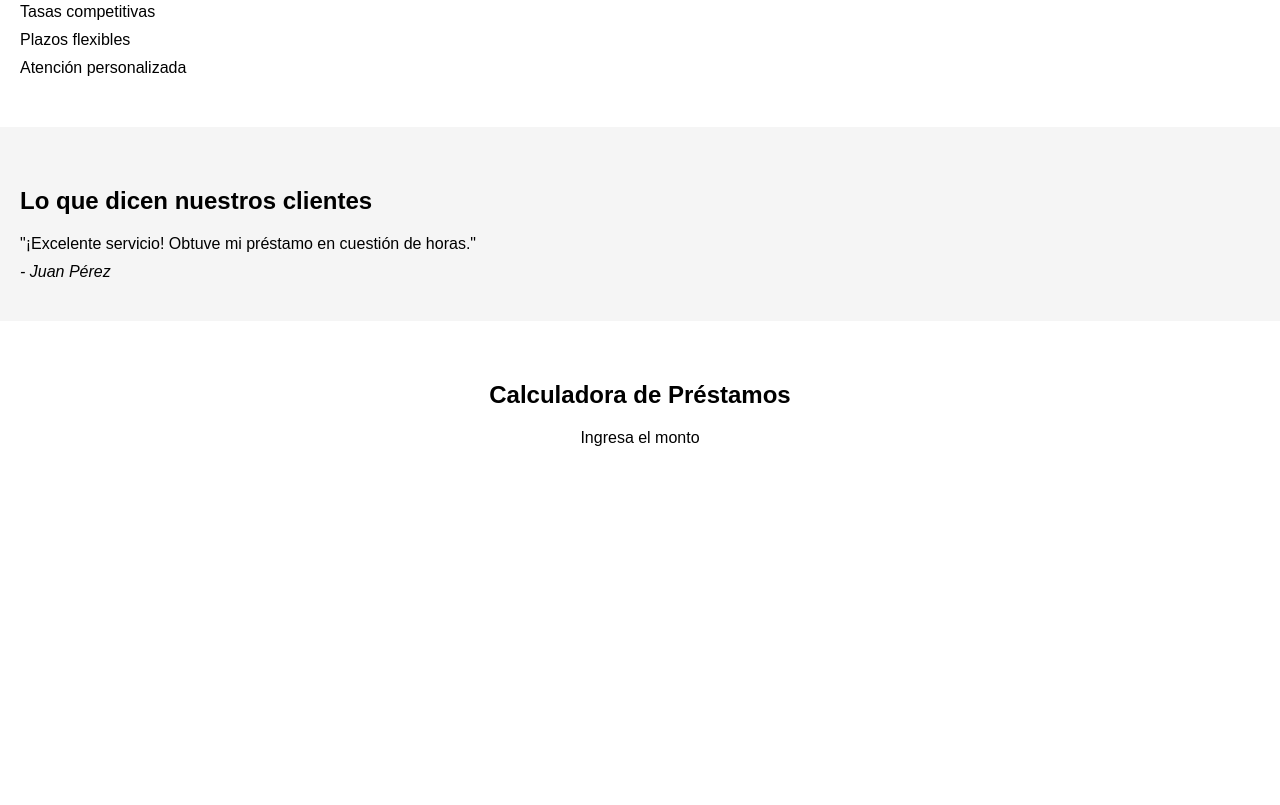
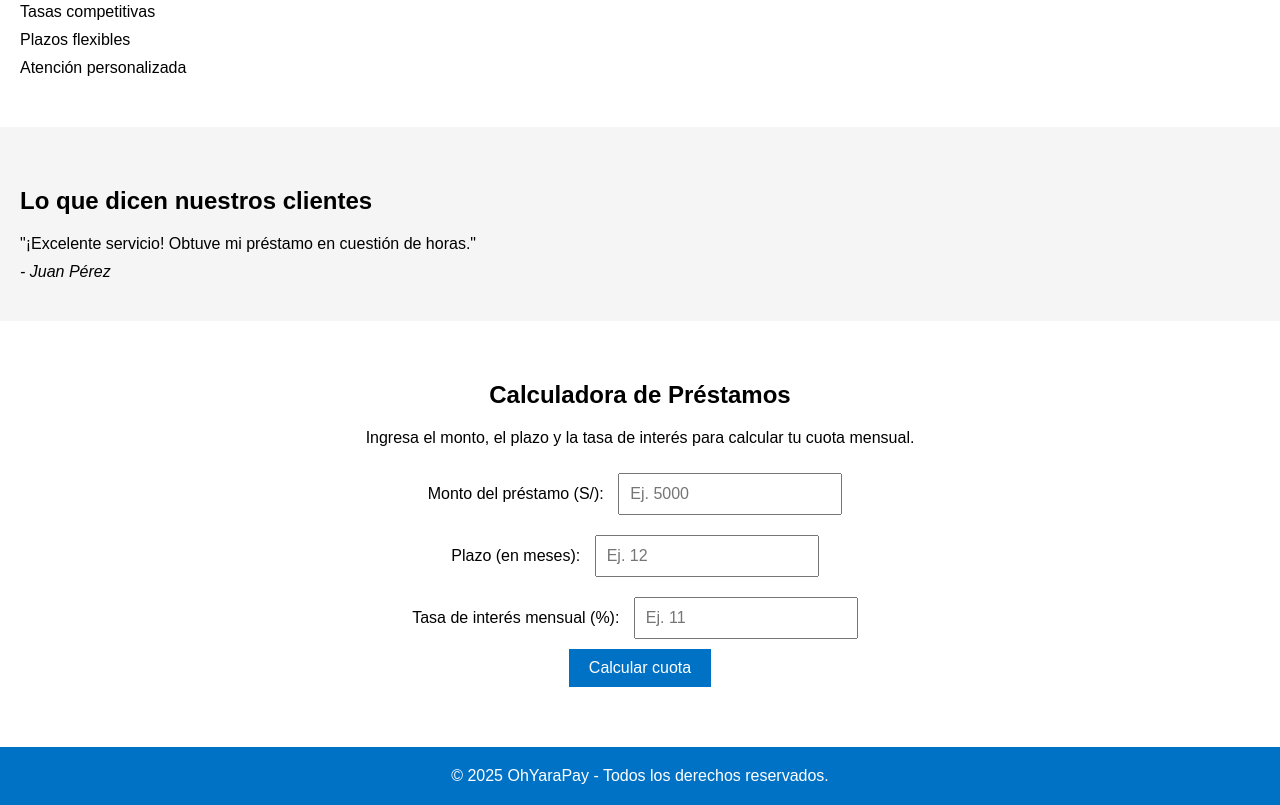
Before and after one commit to XNoahx777/OhYaraPay, a plain HTML site: page index.html in a window 1280 px wide. Shown: the part 441-1246 px from the top of the page. Before the commit the page ends 944 px from the top, so only its background shows below. Drawn offline with Linux system fonts and the light colour scheme.

Commit message:
Update index.html

```diff
--- a/index.html
+++ b/index.html
@@ -11,7 +11,6 @@
       margin: 0;
       padding: 0;
     }
-
     /* Encabezado */
     header {
       background-color: #0072C6;
@@ -19,29 +18,24 @@
       padding: 20px;
       text-align: center;
     }
-
     .logo {
       font-size: 24px;
       font-weight: bold;
     }
-
     /* Sección principal */
     .hero {
       background-color: #F5F5F5;
       padding: 50px 20px;
       text-align: center;
     }
-
     .hero h1 {
       font-size: 32px;
       margin-bottom: 10px;
     }
-
     .hero p {
       font-size: 18px;
       margin-bottom: 20px;
     }
-
     .btn {
       background-color: #0072C6;
       border: none;
@@ -51,66 +45,54 @@
       padding: 10px 20px;
       text-decoration: none;
     }
-
     /* Sección de características */
     .features {
       padding: 40px 20px;
     }
-
     .features h2 {
       font-size: 24px;
       margin-bottom: 20px;
     }
-
     .features ul {
       list-style-type: none;
       margin: 0;
       padding: 0;
     }
-
     .features li {
       font-size: 16px;
       margin-bottom: 10px;
     }
-
     /* Sección de testimonios */
     .testimonials {
       background-color: #F5F5F5;
       padding: 40px 20px;
     }
-
     .testimonials h2 {
       font-size: 24px;
       margin-bottom: 20px;
     }
-
     blockquote {
       font-size: 16px;
       margin: 0;
       padding: 0;
     }
-
     blockquote p {
       margin-bottom: 10px;
     }
-
     blockquote cite {
       font-style: italic;
     }
-
     /* Sección de calculadora */
     .calculator {
       padding: 40px 20px;
       text-align: center;
     }
-
     .calculator input {
       margin: 10px;
       padding: 10px;
       font-size: 16px;
       width: 200px;
     }
-
     .calculator button {
       background-color: #0072C6;
       color: #fff;
@@ -119,12 +101,10 @@
       font-size: 16px;
       cursor: pointer;
     }
-
     .result {
       margin-top: 20px;
       font-size: 18px;
     }
-
     /* Pie de página */
     footer {
       background-color: #0072C6;
@@ -132,7 +112,6 @@
       padding: 20px;
       text-align: center;
     }
-
     footer p {
       margin: 0;
     }
@@ -172,4 +151,76 @@
 
     <section class="calculator">
       <h2>Calculadora de Préstamos</h2>
-      <p>Ingresa el monto
+      <p>Ingresa el monto, el plazo y la tasa de interés para calcular tu cuota mensual.</p>
+
+      <div>
+        <label for="amount">Monto del préstamo (S/):</label>
+        <input type="number" id="amount" placeholder="Ej. 5000" min="1" required>
+      </div>
+      <div>
+        <label for="months">Plazo (en meses):</label>
+        <input type="number" id="months" placeholder="Ej. 12" min="1" required>
+      </div>
+      <div>
+        <label for="interest">Tasa de interés mensual (%):</label>
+        <input type="number" id="interest" placeholder="Ej. 11" step="0.01" min="0" required>
+      </div>
+      <div>
+        <button onclick="calculateLoan()">Calcular cuota</button>
+      </div>
+
+      <div id="result" class="result"></div>
+
+      <script>
+        function calculateLoan() {
+          // Obtener valores ingresados
+          const amount = parseFloat(document.getElementById('amount').value);
+          const months = parseInt(document.getElementById('months').value);
+          const interestPercent = parseFloat(document.getElementById('interest').value);
+
+          // Validación de datos
+          if (isNaN(amount) || isNaN(months) || isNaN(interestPercent) || amount <= 0 || months <= 0 || interestPercent < 0) {
+            displayResult('Por favor, ingresa valores válidos en todos los campos.');
+            return;
+          }
+
+          // Convertir la tasa de porcentaje a un decimal
+          const interestRate = interestPercent / 100;
+
+          // Calcular cuota mensual usando la fórmula del sistema francés:
+          // C = P * [r(1 + r)^n] / [(1 + r)^n - 1]
+          let monthlyPayment;
+          if (interestRate === 0) {
+            monthlyPayment = amount / months;
+          } else {
+            monthlyPayment = amount * (interestRate * Math.pow(1 + interestRate, months)) / (Math.pow(1 + interestRate, months) - 1);
+          }
+
+          // Calcular el total a pagar
+          const totalPayment = monthlyPayment * months;
+
+          // Mostrar los resultados con formato
+          displayResult(`
+            <strong>Cuota Mensual:</strong> S/ ${formatNumber(monthlyPayment)}<br>
+            <strong>Total a Pagar:</strong> S/ ${formatNumber(totalPayment)}
+          `);
+        }
+
+        // Función para mostrar el resultado en el DOM
+        function displayResult(message) {
+          document.getElementById('result').innerHTML = message;
+        }
+
+        // Función para formatear números con separadores de miles y dos decimales
+        function formatNumber(num) {
+          return num.toLocaleString('es-PE', { minimumFractionDigits: 2, maximumFractionDigits: 2 });
+        }
+      </script>
+    </section>
+  </main>
+
+  <footer>
+    <p>&copy; 2025 OhYaraPay - Todos los derechos reservados.</p>
+  </footer>
+</body>
+</html>
```
